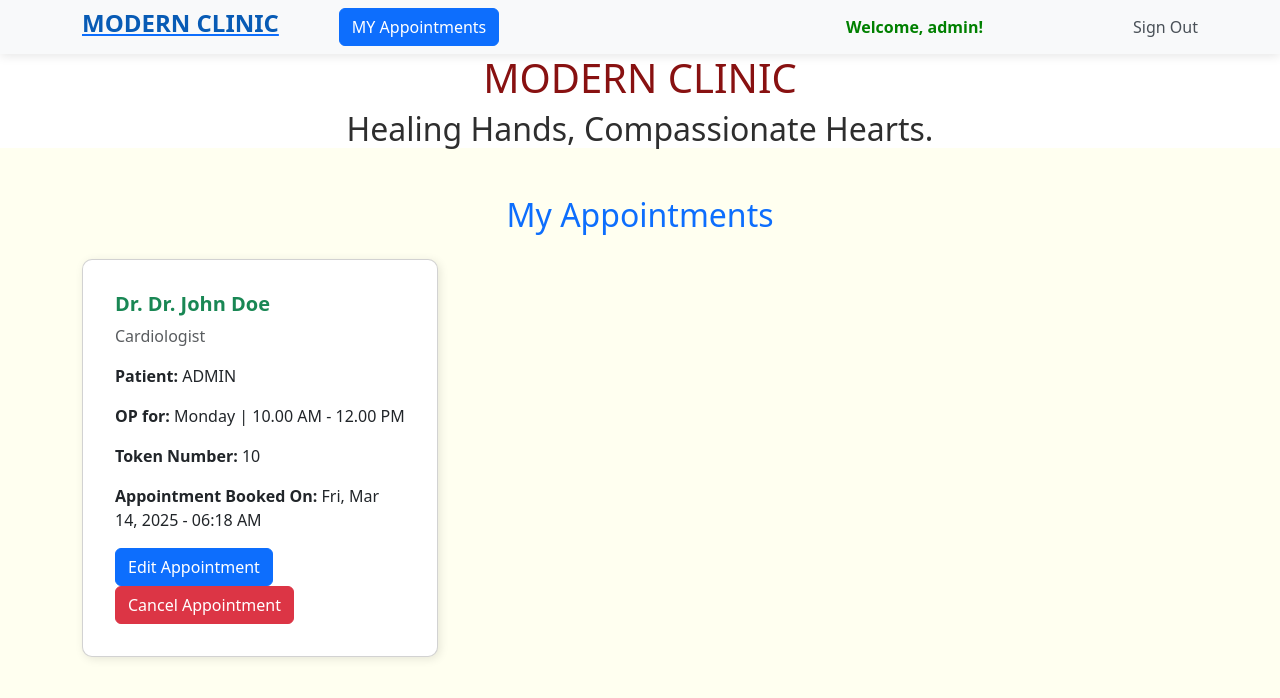
After one commit to nrneha/django_crud_appointment, a Django app: page /my_appointments/ in a window 1280 px wide. The commit adds this page. Shown: the top 698 px of the page. Run offline with Django 5.2, Linux system fonts and the light colour scheme; a user stored in the database is signed in; data comes from the database, SQL or seed files in the repository; both versions use the stored data as it was after the commit.

Commit message:
feat(booking):appointment settings added

```diff
--- a/booking/models.py
+++ b/booking/models.py
@@ -1,3 +1,4 @@
+from django.utils import timezone
 from django.db import models
 from django.contrib.auth.models import User
 
@@ -23,6 +24,7 @@ class Appointment(models.Model):
     contact_no = models.PositiveIntegerField(null=True)
     doctor = models.ForeignKey(TeamofDoctors,on_delete=models.CASCADE)
     token = models.OneToOneField(Token,on_delete=models.CASCADE)
+    booking_datetime = models.DateTimeField(default=timezone.now)
 
     def __str__(self):
         return f"{self.user.username} - {self.doctor.name} - {self.token.token_number}"
--- a/booking/templates/booking/home.html
+++ b/booking/templates/booking/home.html
@@ -47,10 +47,11 @@
    <nav class="navbar navbar-expand-lg">
     <div class="container">
         <!-- <a class="navbar-brand" href="{% url 'home' %}">MyApp</a> -->
-         <h6 style="color: #007bff;"><strong>MODERN CLINIC : Healing Hands, Compassionate Hearts.</strong></h6>
+         <a href="{% url 'home' %}"><h4 style="color: #085bb5;"><strong>MODERN CLINIC</strong></h4></a>
+         <a href="{% url 'my_appointments' %}"><button class="btn btn-primary" style="margin-left: 60px;">MY Appointments</button></a>
         <button class="navbar-toggler" type="button" data-bs-toggle="collapse" data-bs-target="#navbarNav"
             aria-controls="navbarNav" aria-expanded="false" aria-label="Toggle navigation">
-            <span class="navbar-toggler-icon"></span>
+            <span class="navbar-toggler-icon">hi</span>
         </button>
 
         <div class="collapse navbar-collapse" id="navbarNav">
--- /dev/null
+++ b/booking/templates/booking/my_appointments.html
@@ -0,0 +1,59 @@
+<!DOCTYPE html>
+{% extends 'booking/home.html'%}
+{% block content %}
+<html lang="en">
+<head>
+    <meta charset="UTF-8">
+    <meta name="viewport" content="width=device-width, initial-scale=1.0">
+    <title>My Appointments</title>
+    <link rel="stylesheet" href="https://cdn.jsdelivr.net/npm/bootstrap@5.3.0/dist/css/bootstrap.min.css">
+
+    <style>
+        body {
+            background-color: #f8f9fa;
+        }
+        .appointment-card {
+            border-radius: 10px;
+            box-shadow: 2px 2px 10px rgba(0, 0, 0, 0.1);
+            transition: transform 0.3s ease-in-out;
+        }
+        .appointment-card:hover {
+            transform: scale(1.02);
+        }
+    </style>
+</head>
+<body>
+    <div class="container mt-5">
+        <h2 class="text-center text-primary mb-4">My Appointments</h2>
+
+        <div class="row">
+            {% if appointments %}
+                {% for appointment in appointments %}
+                <div class="col-md-4 mb-4">
+                    <div class="card appointment-card p-3">
+                        <div class="card-body">
+                            <h5 class="card-title text-success"><strong>Dr. {{ appointment.doctor.name }}</strong></h5>
+                            <p class="text-muted">{{ appointment.doctor.specialization }}</p>
+                            <p><strong>Patient:</strong> {{ appointment.user | upper}}</p>
+                            <p><strong>OP for:</strong> {{ appointment.doctor.op_date}}</p>
+                            <p><strong>Token Number:</strong> {{ appointment.token.token_number }}</p>
+                            <p><strong>Appointment Booked On: </strong>{{ appointment.booking_datetime|date:"D, M d, Y - h:i A" }}</p>
+                            <button class="btn btn-primary">Edit Appointment</button>
+                           <a href="{% url 'cancel_appointment' appointment.doctor.id appointment.token.token_number %}"><button class="btn btn-danger">Cancel Appointment</button></a>
+
+                        </div>
+                    </div>
+                </div>
+                {% endfor %}
+            {% else %}
+                <div class="col-12 text-center">
+                    <h4 class="text-danger">No Appointments Found</h4>
+                </div>
+            {% endif %}
+        </div>
+    </div>
+
+    <script src="https://cdn.jsdelivr.net/npm/bootstrap@5.3.0/dist/js/bootstrap.bundle.min.js"></script>
+</body>
+</html>
+{% endblock %}
--- a/booking/urls.py
+++ b/booking/urls.py
@@ -7,4 +7,6 @@ urlpatterns = [
     path('',views.home,name="home"),
     path('appointment/<int:doctor_id>',views.appointment_page,name="appointment"),
     path('book_appointment/',views.book_appointment,name="book_appointment"),
+    path('my_appointments/',views.view_appointments,name="my_appointments"),
+    path('cancel_appointment/<int:doctor_id>/<token_no>',views.cancel_appointment,name="cancel_appointment")
 ]
--- a/booking/views.py
+++ b/booking/views.py
@@ -48,3 +48,18 @@ def book_appointment(request):
         return redirect("appointment", token.doctor.id)
 
     return render(request, "booking/appointment.html")
+
+
+def view_appointments(request):
+    appointments = Appointment.objects.filter(user=request.user)
+    return render(request,"booking/my_appointments.html",{'appointments':appointments})
+
+def cancel_appointment(request,doctor_id,token_no):
+    token = Token.objects.get(doctor_id=doctor_id, token_number=token_no)
+    token.is_booked=False
+    token.save()
+
+    appointment = Appointment.objects.get(doctor=doctor_id)
+    appointment.delete()
+    messages.success(request, "Booking Cancelled, Thank you!")
+    return redirect("my_appointments")
--- a/drs_appointment/settings.py
+++ b/drs_appointment/settings.py
@@ -125,6 +125,6 @@ STATIC_URL = 'static/'
 
 DEFAULT_AUTO_FIELD = 'django.db.models.BigAutoField'
 
-LOGIN_URL = '/accounts/login/'
+LOGIN_URL = '/signup/sign_in/'
 
-# LOGIN_REDIRECT_URL = '/booking/home/'
+LOGIN_REDIRECT_URL = '/booking/home/'
--- a/users/templates/users/signin.html
+++ b/users/templates/users/signin.html
@@ -19,6 +19,11 @@
 </head>
 
 <body class="d-flex align-items-center justify-content-center vh-100 bg-light">
+    <div style="text-align: center;background-color: rgb(255, 255, 255);">
+        <h1 style="color: rgb(136, 17, 17);">MODERN CLINIC</h1>
+        <H2 style="color: rgb(46, 46, 46);font-family:inherit;">Healing Hands, Compassionate Hearts.</H2>
+        <p style="font-family: 'Times New Roman', Times, serif;color: blue;">Your health, our priority. Sign in to stay connected with your care team.</p>
+    </div>
     <div class="card shadow-lg p-4" style="width: 24rem;">
         <h2 class="text-center mb-3">Sign In</h2>
 
--- a/users/templates/users/signout.html
+++ b/users/templates/users/signout.html
@@ -15,7 +15,8 @@
             <div class="card-body">
                 <h2 class="text-danger fw-bold">You have been logged out</h2>
                 <p class="text-muted">You have been successfully logged out. Thank you for booking your appointment with us. We look forward to seeing you soon! Wishing you good health."</p>
-                <a href="{% url 'users:sign_in' %}" class="btn btn-primary w-100">Sign In Again</a>
+                <a href="{% url 'users:sign_in' %}" class="btn btn-primary w-100">Sign In Again</a><br><br><br>
+                <a href="{% url 'home' %}" class="btn btn-success w-100">Go to clinic site</a>
             </div>
         </div>
     </div>
--- a/users/templates/users/signup.html
+++ b/users/templates/users/signup.html
@@ -11,6 +11,11 @@
 </head>
 
 <body class="d-flex align-items-center justify-content-center vh-100 bg-light">
+    <div style="text-align: center;background-color: rgb(255, 255, 255);">
+        <h1 style="color: rgb(136, 17, 17);">MODERN CLINIC</h1>
+        <H2 style="color: rgb(46, 46, 46);font-family:inherit;">Healing Hands, Compassionate Hearts.</H2>
+        <p style="font-family: 'Times New Roman', Times, serif;color: blue;">Your journey to better health begins today. Register now for a seamless healthcare experience.</p>
+    </div>
     <div class="card shadow p-4" style="width: 30rem;">
         <h2 class="text-center mb-3">Create an Account</h2>
 
--- a/users/urls.py
+++ b/users/urls.py
@@ -5,6 +5,6 @@ app_name = 'users'
 
 urlpatterns = [
         path('',views.sign_up,name="signup"),
-        path('sign_in',views.sign_in,name="sign_in"),
+        path('sign_in/',views.sign_in,name="sign_in"),
         path('login/',views.log_in,name="login")
 ]
```
Also changed, not shown: booking/templates/booking/edit_appointment.html (added, +11 -0 lines), booking/migrations/0007_appointment_booking_datetime.py (added), db.sqlite3.
